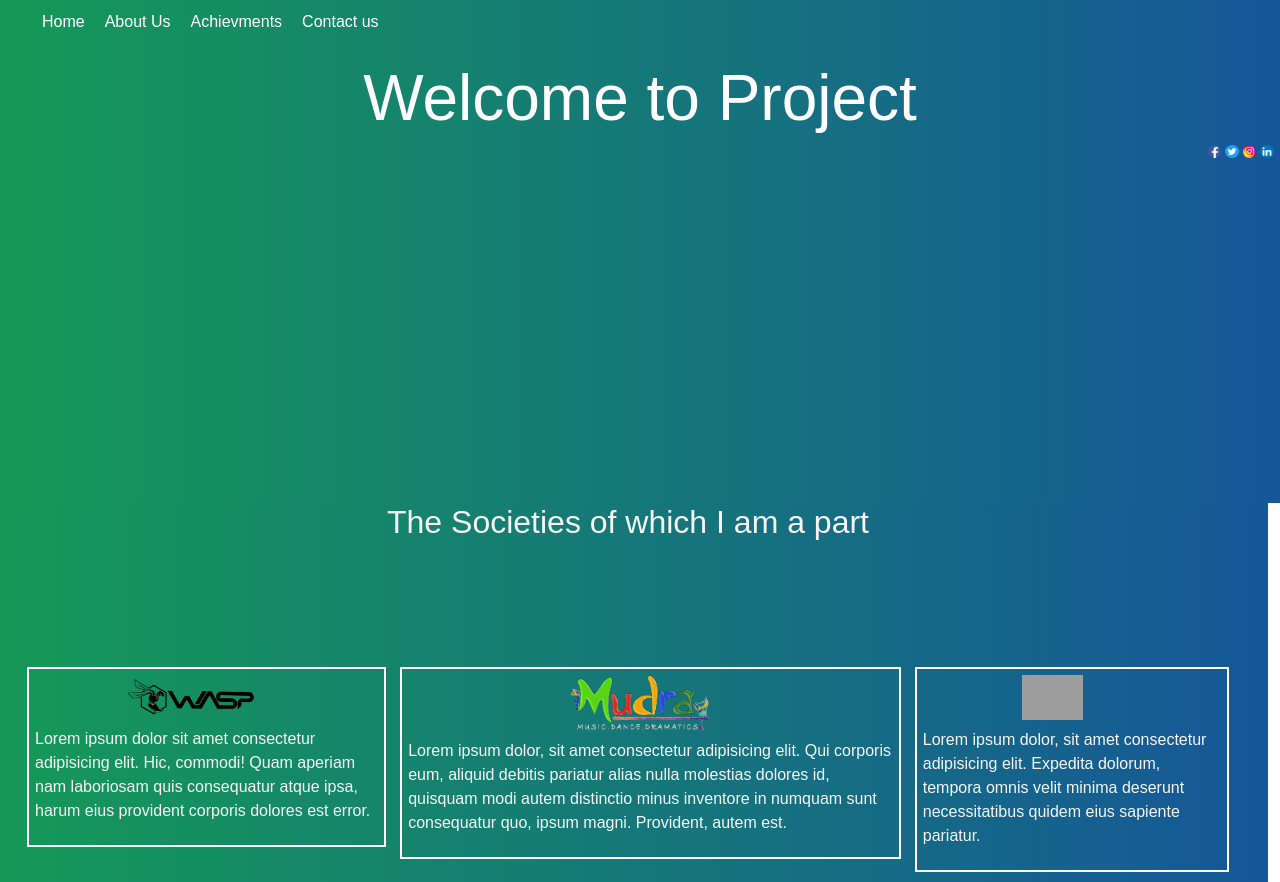
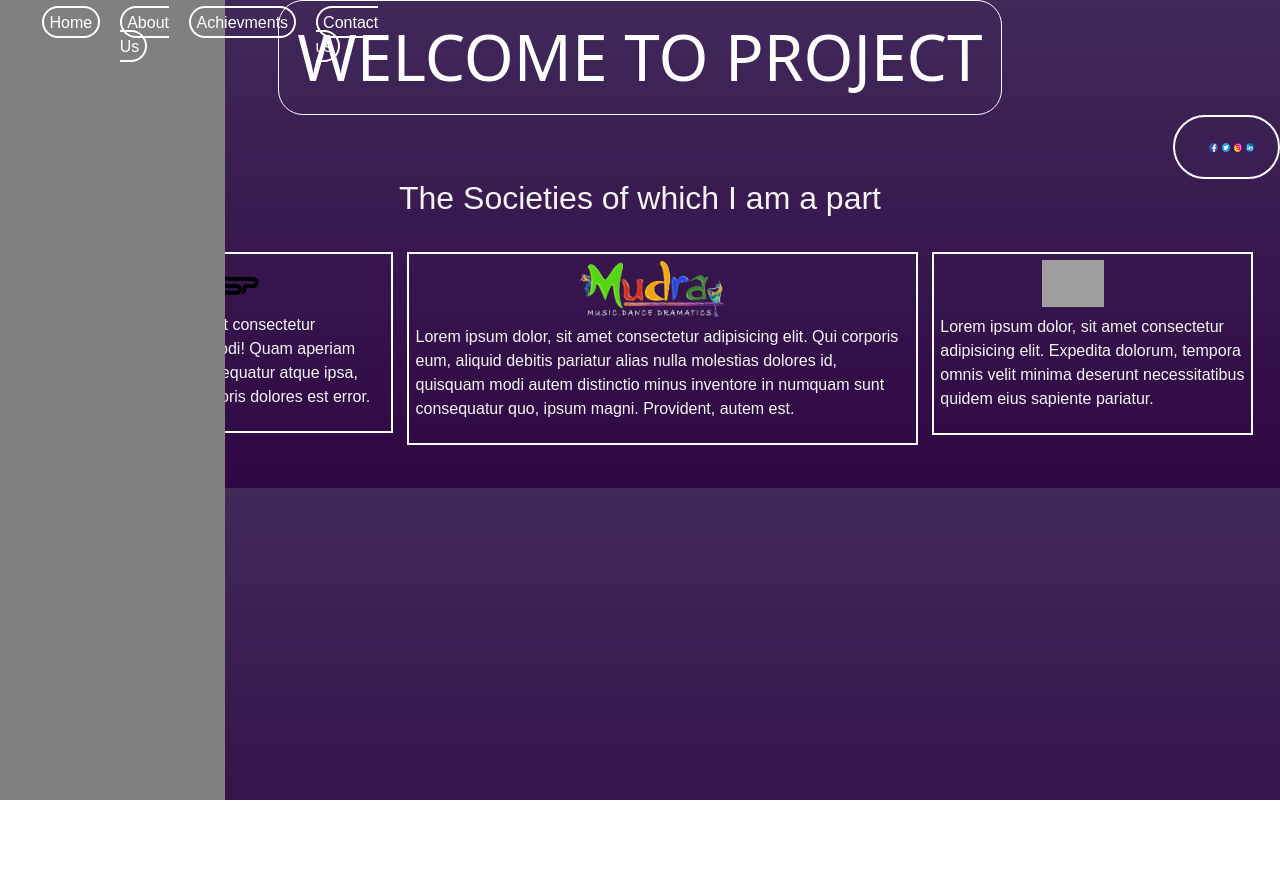
Before and after one commit to varinder008/Web-Project, a plain HTML site: page index.html in a window 1280 px wide. Shown: the top 882 px of the page. After the commit the page ends 800 px from the top, so only its background shows below. Drawn offline with nearby package versions, Linux system fonts and the light colour scheme; grey boxes are pictures that could not be loaded.

Commit message:
COMMIT 2

```diff
--- a/styles.css
+++ b/styles.css
@@ -1,4 +1,8 @@
-
+body{
+    background: linear-gradient(#41295a, #2f0743);
+    width: 100%;
+    height: 100%;
+}
 .bar a{
     text-decoration: none;
     color: white;
@@ -10,15 +14,8 @@
     color: white;
     font-size: 64px;
 }
-.bar{
-
-    background: linear-gradient(to right, #159957,#155799);
-    height: 100%;
-    width: 100%;
-}
-
 .socials{
-    max-width: 8%;
+    max-width: 45%;
 
 }
 .socials img{
@@ -35,12 +32,16 @@ header ul{
 }
 .main{
  text-align: center;
- background: linear-gradient(to right, #159957,#155799);
-width: 100%;
 }
 .main h1{
     margin: 0 auto;
     text-align: cen;
+    font-family: system-ui, -apple-system, BlinkMacSystemFont, 'Segoe UI', Roboto, Oxygen, Ubuntu, Cantarell, 'Open Sans', 'Helvetica Neue', sans-serif;
+    text-transform: uppercase;
+    border: solid white 1px;
+    border-radius: 25px;
+    padding: 18px;
+    display: inline-block;
 }
 .socials{
     display: flex;
@@ -95,8 +96,24 @@ p{
     display: flex;
  align-content: baseline;
 }
-.row{
-    background: linear-gradient(to right, #159957,#155799);
-    width: 100%;
-    height:100%;
+.side a{
+    border: white solid 2px;
+    border-radius: 45px;
+    padding: 5.5px;
 }
+.socials{
+    border: white solid 2px;
+    border-radius: 45px;
+    padding-right: 22px;
+    padding-top: 16px;
+}
+.side{
+    background-color: grey;
+    display: flex;
+    position: fixed;
+    top: 0%;
+    left: 0%;
+    width: 225px;
+    height: 100%;
+
+}
```
